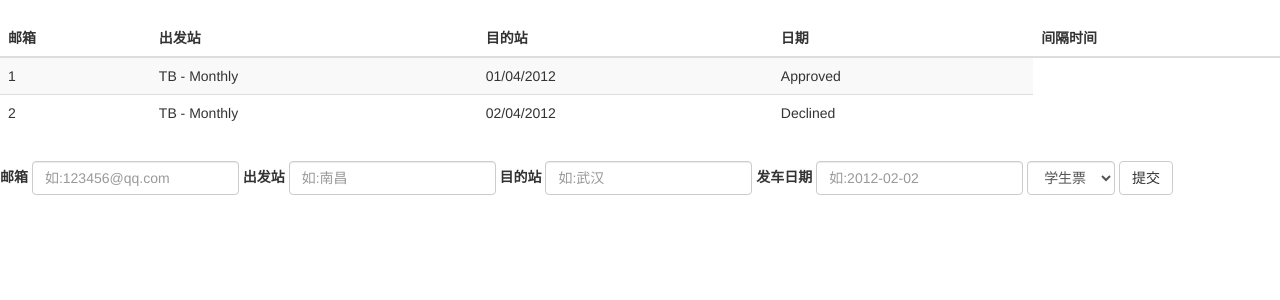
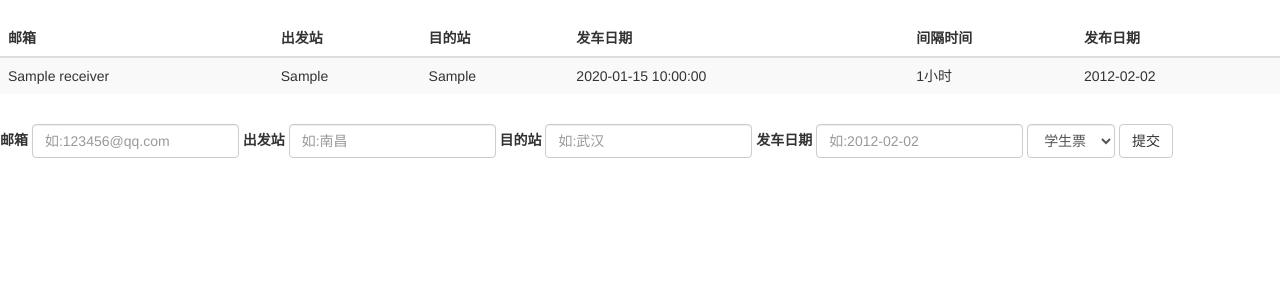
Before and after one commit to jelviss/Reptile, a Flask app: template trainTicketsSpriderV2/templates/index.html in a window 1280 px wide. Shown: the part 52-352 px from the top of the page. Run offline with Flask 2, Linux system fonts and the light colour scheme; the template is opened without the code that fills it: most values are stand-ins (such as "Sample title", 1, 10 or a date in 2020); some libraries are stand-ins or nearby versions.

Commit message:
首页模板修改

```diff
--- a/trainTicketsSpriderV2/templates/index.html
+++ b/trainTicketsSpriderV2/templates/index.html
@@ -46,42 +46,39 @@
                             目的站
                         </th>
                         <th>
-                            日期
+                            发车日期
                         </th>
                         <th>
                             间隔时间
                         </th>
+                        <th>
+                            发布日期
+                        </th>
                     </tr>
                 </thead>
                 <tbody>
+                {% for arg in args %}
                     <tr class="">
                         <td>
-                            1
+                            {{ arg['receiver'] }}
                         </td>
                         <td>
-                            TB - Monthly
+                            {{ arg['from_station'] }}
                         </td>
                         <td>
-                            01/04/2012
+                            {{ arg['to_station'] }}
                         </td>
                         <td>
-                            Approved
+                            {{ arg['queryDate'] }}
+                        </td>
+                        <td>
+                            1小时
+                        </td>
+                        <td>
+                            2012-02-02
                         </td>
                     </tr>
-                    <tr class="">
-                        <td>
-                            2
-                        </td>
-                        <td>
-                            TB - Monthly
-                        </td>
-                        <td>
-                            02/04/2012
-                        </td>
-                        <td>
-                            Declined
-                        </td>
-                    </tr>
+                {% endfor %}
                 </tbody>
             </table>
         </div>
```
